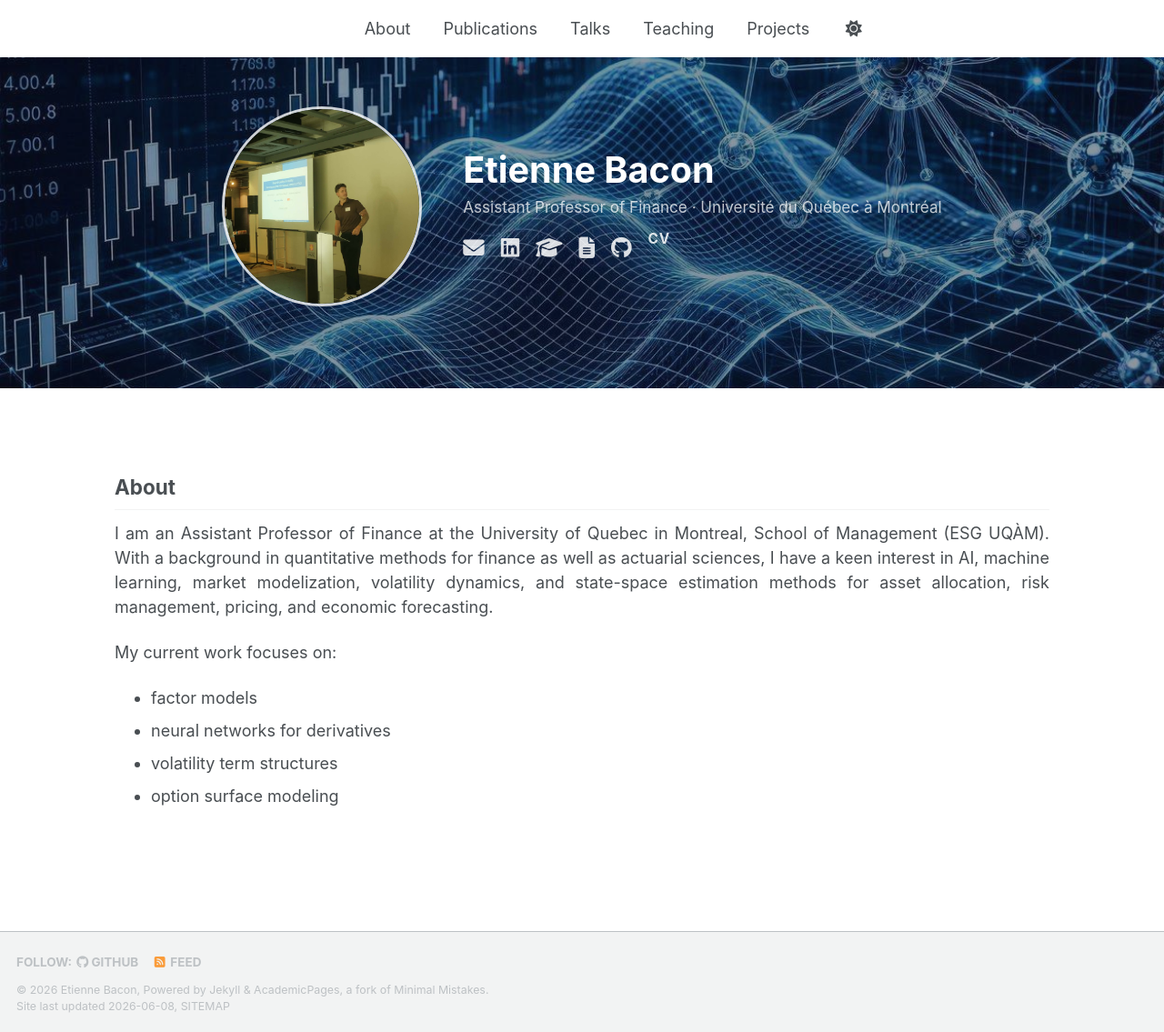
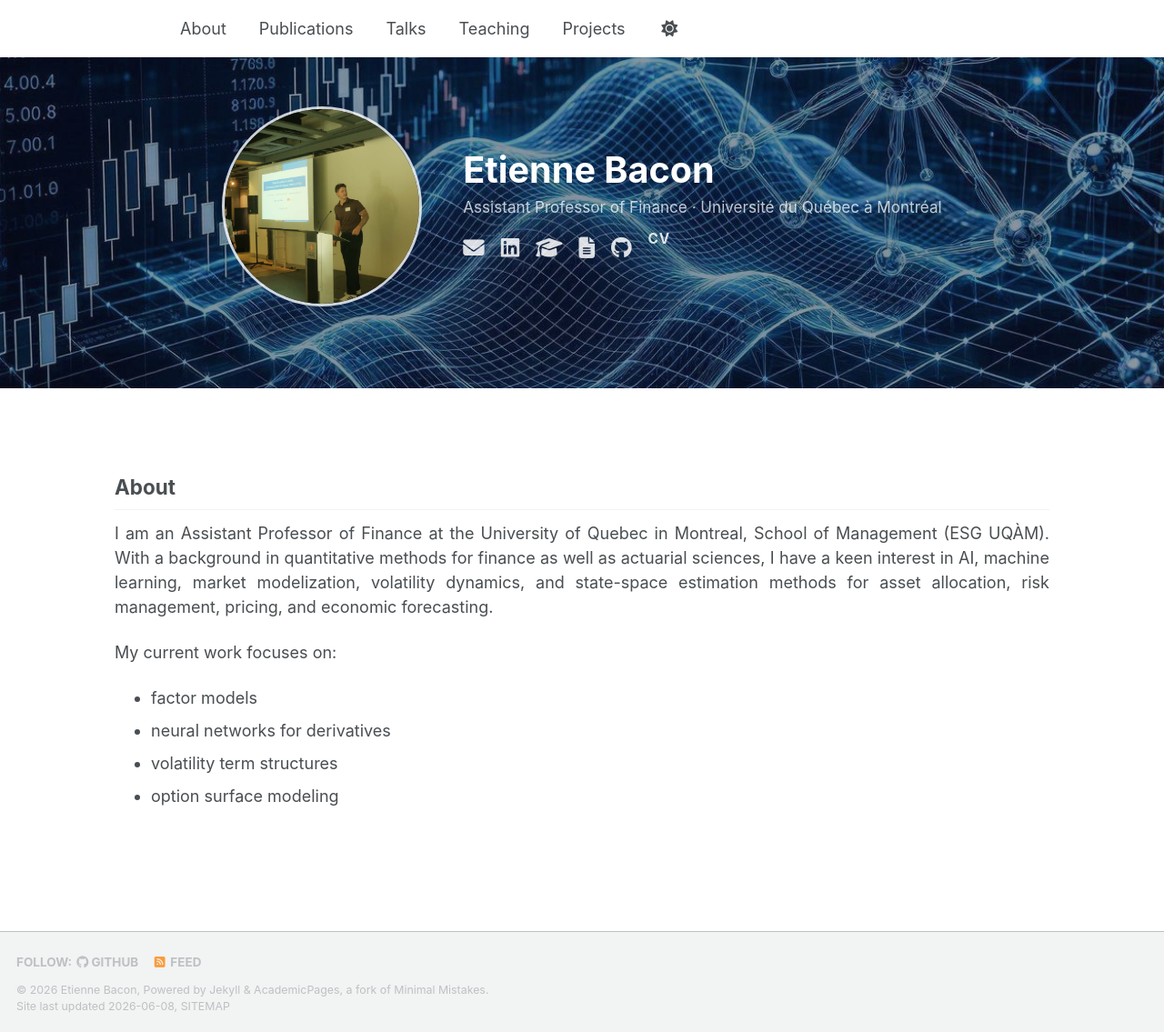
Before and after one commit to EtienneBacon/EtienneBacon.github.io, a Jekyll site: the page built from _pages/about.md, in a window 1280 px wide and 1135 px high. Shown: the whole window at 91% size. Built offline with Jekyll 4.4.1, drawn with Linux system fonts in a browser that asks for light colours; a script bundle is joined from its source files by our own code; library files that are not in the unit come from our copies.

Commit message:
Update main.scss

```diff
--- a/assets/css/main.scss
+++ b/assets/css/main.scss
@@ -27,22 +27,22 @@
     "vendor/font-awesome/brands"
 ;
 
-/* ── Centered nav ── */
+/* ── Nav aligned to content width ── */
 .masthead__inner-wrap {
-  text-align: center;
-  max-width: 100% !important;
-  padding-left: 0 !important;
-  padding-right: 0 !important;
+  max-width: 1100px !important;
+  margin: 0 auto !important;
+  padding-left: 2rem !important;
+  padding-right: 2rem !important;
+  text-align: left !important;
 }
 
 .greedy-nav {
-  text-align: center;
-  justify-content: center !important;
+  justify-content: flex-start !important;
 }
 
 .greedy-nav .visible-links {
-  justify-content: center !important;
-  margin: 0 auto !important;
+  justify-content: flex-start !important;
+  margin: 0 !important;
 }
 
 /* ── Full width fix ── */
```
